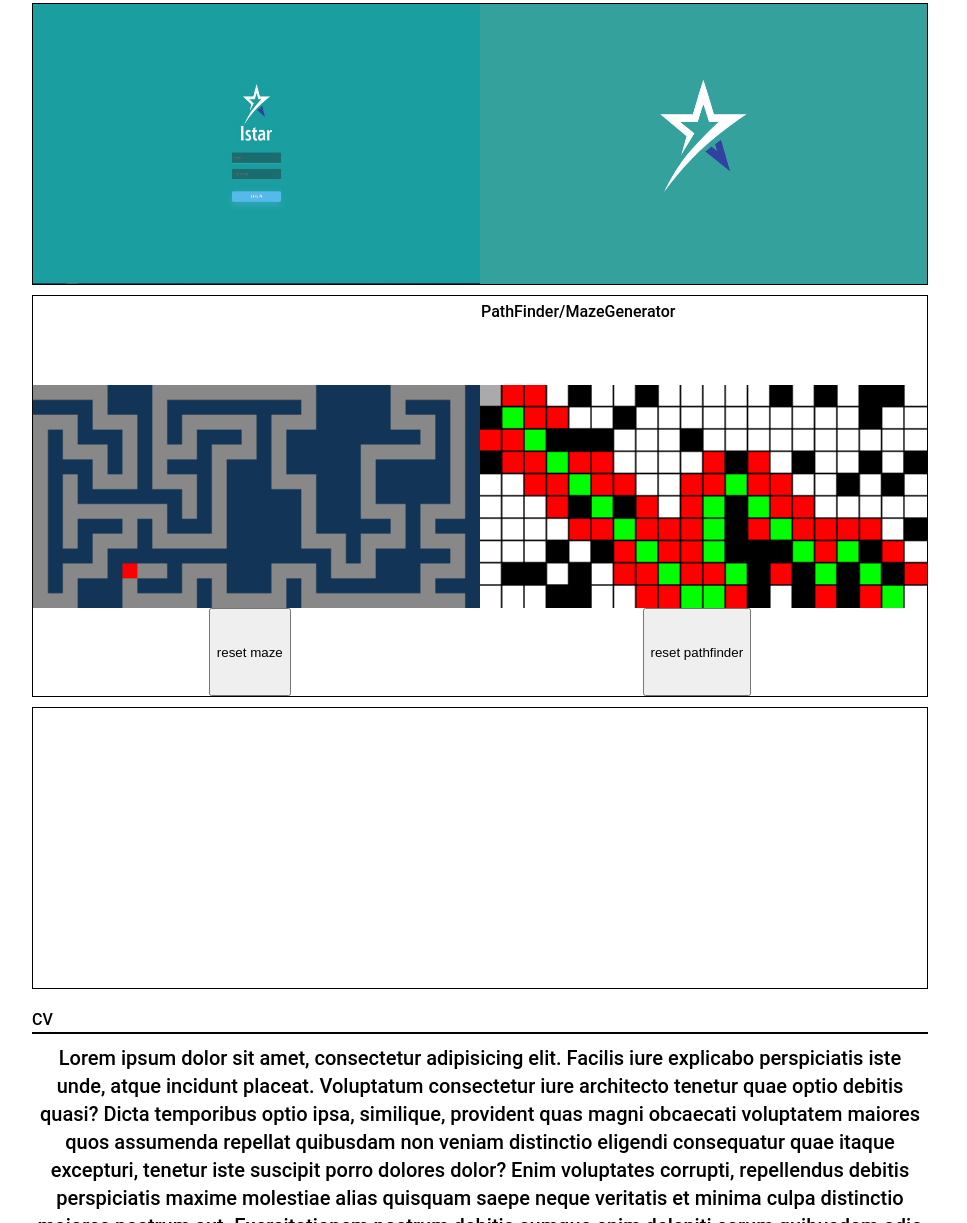
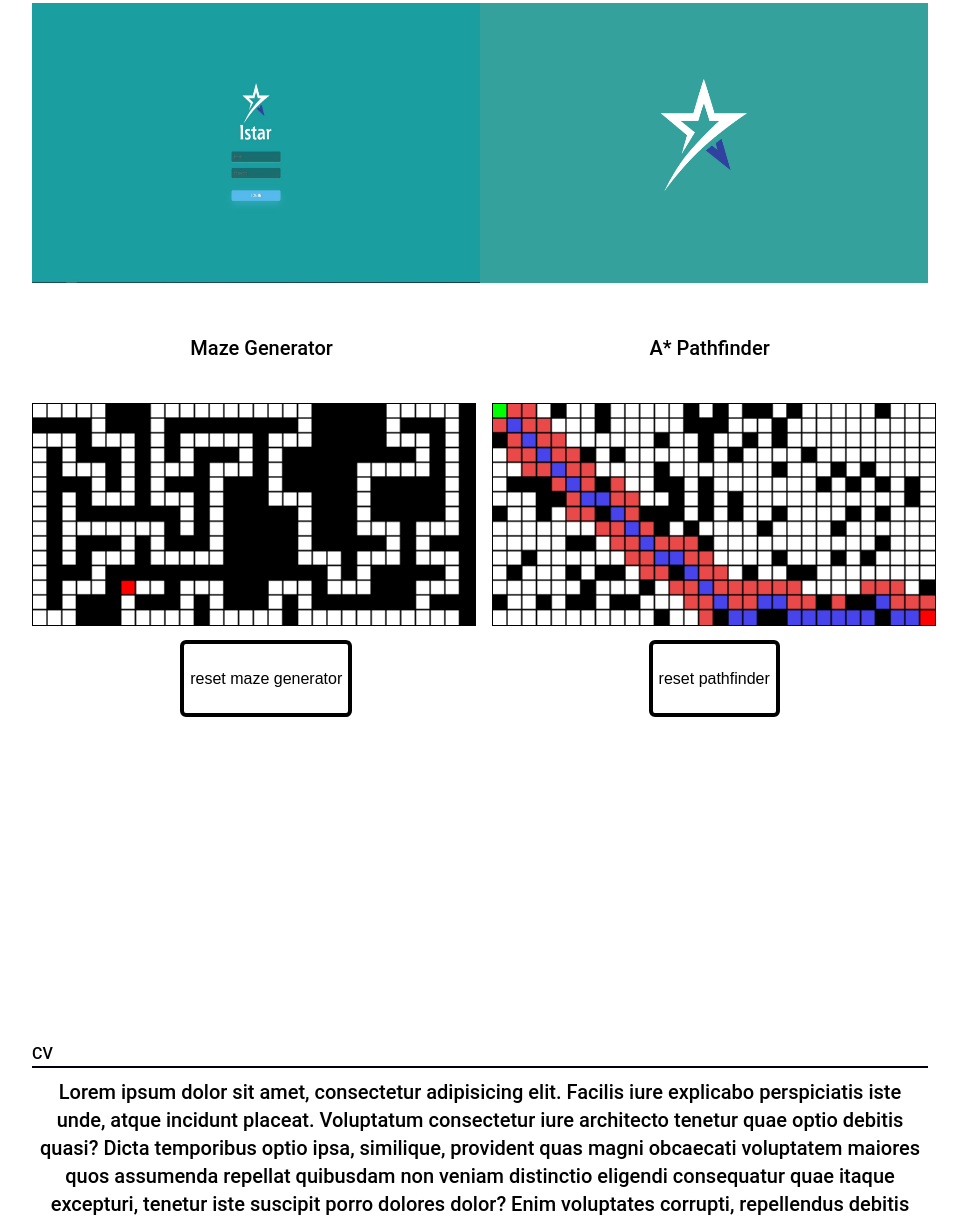
Before and after one commit to RafaelBackx/RafaelBackx.github.io, a plain HTML site: page index.html in a window 1280 px wide. Shown: the part 769-1992 px from the top of the page, without its empty margins (160-1127 px from the left). Drawn offline with Linux system fonts and the light colour scheme.

Commit message:
added more style to pathfinder and maze generator, fixed pathfinder no end

```diff
--- a/index.html
+++ b/index.html
@@ -76,13 +76,16 @@
 
             </div>
             <div class="project" id="maze">
-                <h1>PathFinder/MazeGenerator</h1>
+                <div id="headers">
+                    <h1>Maze Generator</h1>
+                    <h1>A* Pathfinder</h1>
+                </div>
                 <div id="canvas">
-                    <canvas id="mazegenerator"></canvas>
+                    <canvas style="margin-right: 1em;" id="mazegenerator"></canvas>
                     <canvas id="pathfinder"></canvas>
                 </div>
                 <div id="buttons">
-                    <input type="button" value="reset maze">
+                    <input type="button" value="reset maze generator">
                     <input type="button" value="reset pathfinder">
                 </div>
             </div>
--- a/scripts/PathFinder.js
+++ b/scripts/PathFinder.js
@@ -2,23 +2,25 @@ let clearPathfinderbutton = document.querySelector('input[type="button"][value="
 clearPathfinderbutton.addEventListener('click',clearpathfinder,false);
 cnv = document.getElementById('pathfinder');
 context = cnv.getContext('2d');
-let opencolor = '#f00';
-let pathcolor = '#0f0';
+let opencolor = '#e94949';
+let pathcolor = '#4744eb';
 let obstructionColor = "#000";
 let maze = []
 let open =[]
 let closed =[]
-let width = 15;
+let width = 10;
 let rowz = Math.floor(cnv.height/width);
 let cols = Math.floor(cnv.width/width);
 mazeSetup();
 let start = maze[0][0];
-start.color = '#aaa';
+start.obstruction = false;
+start.color = '#0f0';
 let end = maze[rowz-1][cols-1];
-// end.color = '#aaa'
+end.obstruction = false;
+ end.color = '#f00'
 draw();
 open.push(start);
-let astarid = setInterval(astar,100);
+let astarid = setInterval(astar,50);
 
 function mazeSetup(){
     for (r=0;r<rowz;r++){
@@ -145,6 +147,7 @@ function getNeighboursAstar(row,col){
 }
 
 function clearpathfinder(){
+    clearInterval(astarid);
     for (r=0;r<rowz;r++){
         for (c=0;c<cols;c++){
             maze[r][c] = {'x':c*width,'y':r*width,'f':0,'g':0,'h':0,'obstruction':false,'color':'#FFF','parent':null};
--- a/scripts/main.js
+++ b/scripts/main.js
@@ -12,7 +12,7 @@ for (let i=0;i<divs.length;i++){
 function ColorImages(e){
     clearImages();
     setImages(e.target.children)
-    colorIntervalId = setInterval(colorImage,70);
+    colorIntervalId = setInterval(colorImage,80);
 }
 
 function colorImage(){
--- a/scripts/mazeGenerator.js
+++ b/scripts/mazeGenerator.js
@@ -1,4 +1,4 @@
-let clearMazebutton = document.querySelector('input[type="button"][value="reset maze"]');
+let clearMazebutton = document.querySelector('input[type="button"][value="reset maze generator"]');
 clearMazebutton.addEventListener('click',clearmaze,false);
 let canvas = document.getElementById("mazegenerator");
 let ctx = canvas.getContext('2d');
@@ -17,7 +17,7 @@ function gridsetup(){
     for (let r = 0;r<rows;r++){
         grid.push([])
         for (let c = 0; c<columns;c++){
-            grid[r].push({'x':r*size,'y':c*size,'visited': false, 'obstruction':true,'color':'#123456','parent': null})
+            grid[r].push({'x':r*size,'y':c*size,'visited': false, 'obstruction':true,'color':'#000','parent': null})
         }
     }
     console.log(grid);
@@ -27,12 +27,14 @@ function drawMaze(){
     for (let r = 0;r<rows;r++){
         for (let c = 0; c<columns;c++){
             let info = grid[r][c];
-            let color = info.obstruction ? "#123456" : '#888';
+            let color = info.obstruction ? "#000" : '#FFF';
             if (grid[r][c] === current) color = '#f00';
             ctx.beginPath()
+            ctx.lineWidth = 2;
+            ctx.strokeStyle = '#000';
+            ctx.strokeRect(info.x,info.y,size,size);
             ctx.fillStyle = color;
-            ctx.rect(info.x,info.y,size,size);
-            ctx.fill()
+            ctx.fillRect(info.x,info.y,size,size);
             ctx.closePath();
         }
     }
@@ -112,7 +114,7 @@ function removeWalls(current,target){
 function clearmaze(){
     for (let r=0;r<rows;r++){
         for (let c=0;c<columns;c++){
-            grid[r][c] = {'x':r*size,'y':c*size,'visited': false, 'obstruction':true,'color':'#123456','parent': null};
+            grid[r][c] = {'x':r*size,'y':c*size,'visited': false, 'obstruction':true,'color':'#000','parent': null};
         }
     }
     drawMaze();
--- a/style.css
+++ b/style.css
@@ -125,27 +125,29 @@ article{
 .project{
     position: relative;
     margin: 10px 0px 0px 0px;
-    border: 1px solid #000;
     height: 35vh;
     display: flex;
     justify-content: stretch;
 }
 #maze{
-    height: 50vh;
+    height: 55vh;
     display:grid;
-    text-align: center;
     grid-template-columns: 1fr;
     grid-template-rows: 1fr 2fr 1fr;
 }
 #maze h1{
     display: block;
-    grid-area : 1/1/2/2;
+    grid-area : 1/1/2/-1;
+}
+#canvas:nth-child(1){
+    margin-right: 1em;
 }
 #buttons{
     display: flex;
     justify-content: space-around;
     grid-area: 3/1/4/2;
 }
+
 .project img{
     position: relative;
     width: 50%;
@@ -167,12 +169,32 @@ article{
 canvas{
     width: 100%;
     height: 100%;
+    border: 1px solid #000;
 }
 #canvas{
     grid-area: 2/1/3/2;
     display: flex;
     justify-content: space-between;
 }
+#headers{
+    font-size: 20px;
+    display: flex;
+    justify-content: space-around;
+}
+input[type="button"]{
+    font-size: 16px;
+    margin: 1em 0 1em 0;
+    border : 4px solid #000;
+    color:#000;
+    background-color: #fff;
+    border-radius: 6px;
+    transition: all 0.3 ease 0s;
+}input[type="button"]:hover {
+    border : 4px solid #3f688a;
+    border-radius: 50px;
+    transition: all 0.3 ease 0s;
+}
+
 footer{
     display: flex;
     justify-content: center;
```
